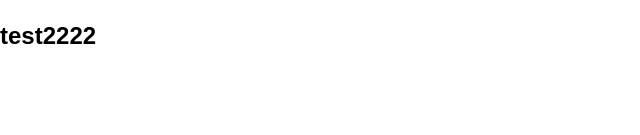
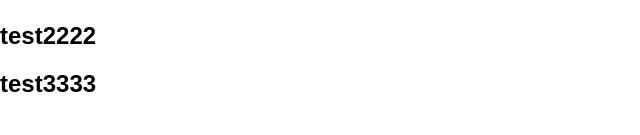
Before and after one commit to ait-nlp/nlp-lab-website, a Next.js app: page / in a window 1280 px wide. Shown: the part 165-300 px from the top of the page, without its empty margins (0-640 px from the left). Built offline with nearby package versions, Linux system fonts and the light colour scheme.

Commit message:
test33333

```diff
--- a/src/component/footer/index.jsx
+++ b/src/component/footer/index.jsx
@@ -6,6 +6,7 @@ function index() {
     <div>
         <h1 className={styles.title} >test</h1>
         <h2>test2222</h2>
+        <h2>test3333</h2>
     </div>
   )
 }
```
